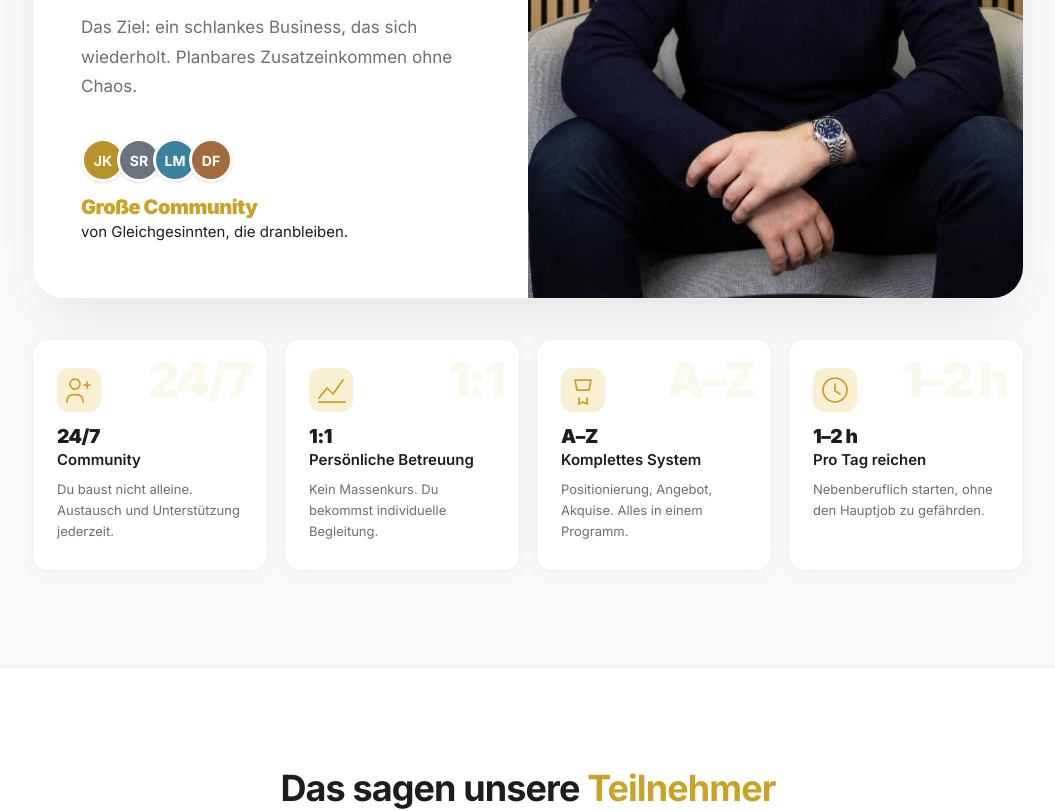
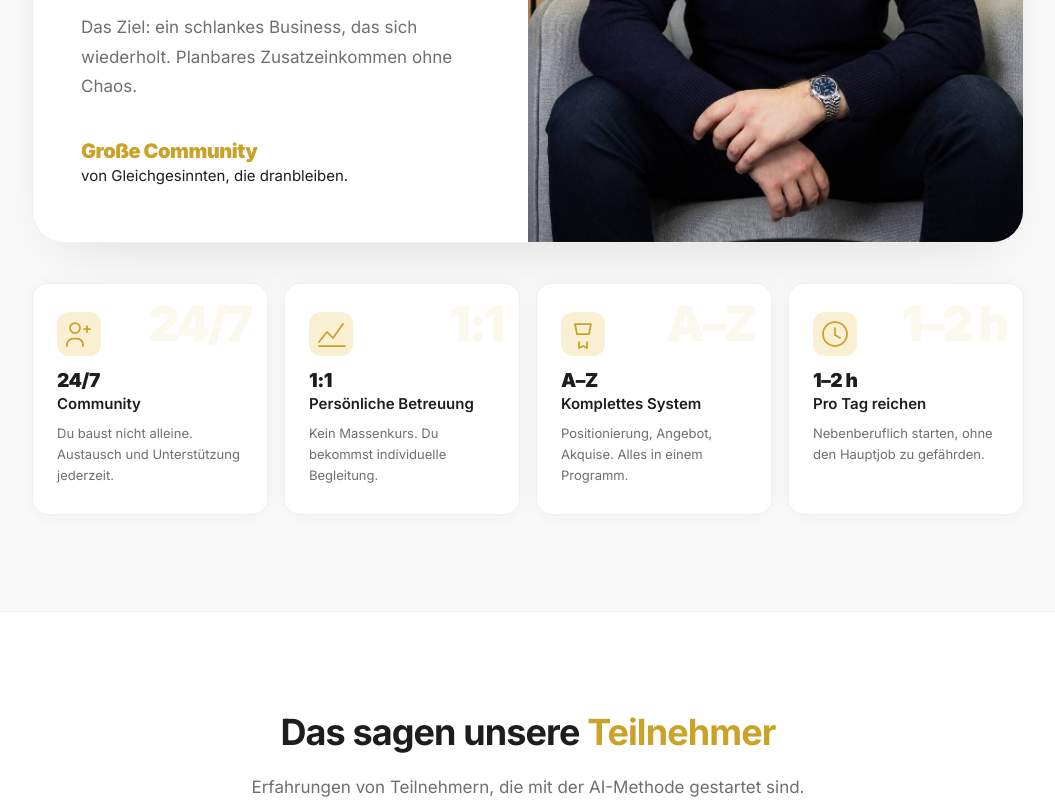
Before and after one commit to AIMETHODE/ai-methode, a Next.js app: page / in a window 1280 px wide. Shown: the part 1240-2051 px from the top of the page, without its empty margins (112-1167 px from the left). Built offline with nearby package versions, Linux system fonts and the light colour scheme; no server answers.

Commit message:
Methode-Sektion: Initialen-Avatare (JK/SR/LM/DF) entfernt
Nur noch der 'Grosse Community'-Hinweis bleibt unter dem Text.

Made-with: Cursor

```diff
--- a/components/landing/WhatIsMethod.tsx
+++ b/components/landing/WhatIsMethod.tsx
@@ -106,13 +106,6 @@ function StatIcon({ type }: { type: (typeof statCards)[number]["icon"] }) {
   );
 }
 
-const avatarPeople = [
-  { initials: "JK", bg: "#b8922a" },
-  { initials: "SR", bg: "#6b7280" },
-  { initials: "LM", bg: "#3b82a0" },
-  { initials: "DF", bg: "#a16b3d" },
-];
-
 /** Eine Spaltenbreite: obere Karte und untere 4 Karten exakt gleich breit (Referenz). */
 const CONTENT = "mx-auto w-full max-w-[1040px]";
 
@@ -144,19 +137,7 @@ export function WhatIsMethod() {
                     Planbares Zusatzeinkommen ohne Chaos.
                   </p>
                 </div>
-                <div className="mt-8 flex flex-wrap items-center gap-3 sm:mt-9">
-                  <div className="flex -space-x-2">
-                    {avatarPeople.map((p, i) => (
-                      <div
-                        key={i}
-                        className="flex h-10 w-10 items-center justify-center rounded-full border-[3px] border-white text-[13px] font-bold text-white shadow-sm sm:h-11 sm:w-11 sm:text-[14px]"
-                        style={{ background: p.bg }}
-                        aria-hidden
-                      >
-                        {p.initials}
-                      </div>
-                    ))}
-                  </div>
+                <div className="mt-8 sm:mt-9">
                   <p className="hero-inter-card text-[14px] font-normal leading-snug text-ink sm:text-[15px]">
                     <span className="font-black tracking-tight text-gold text-[1.125rem] sm:text-[1.25rem]">
                       Große Community
```
